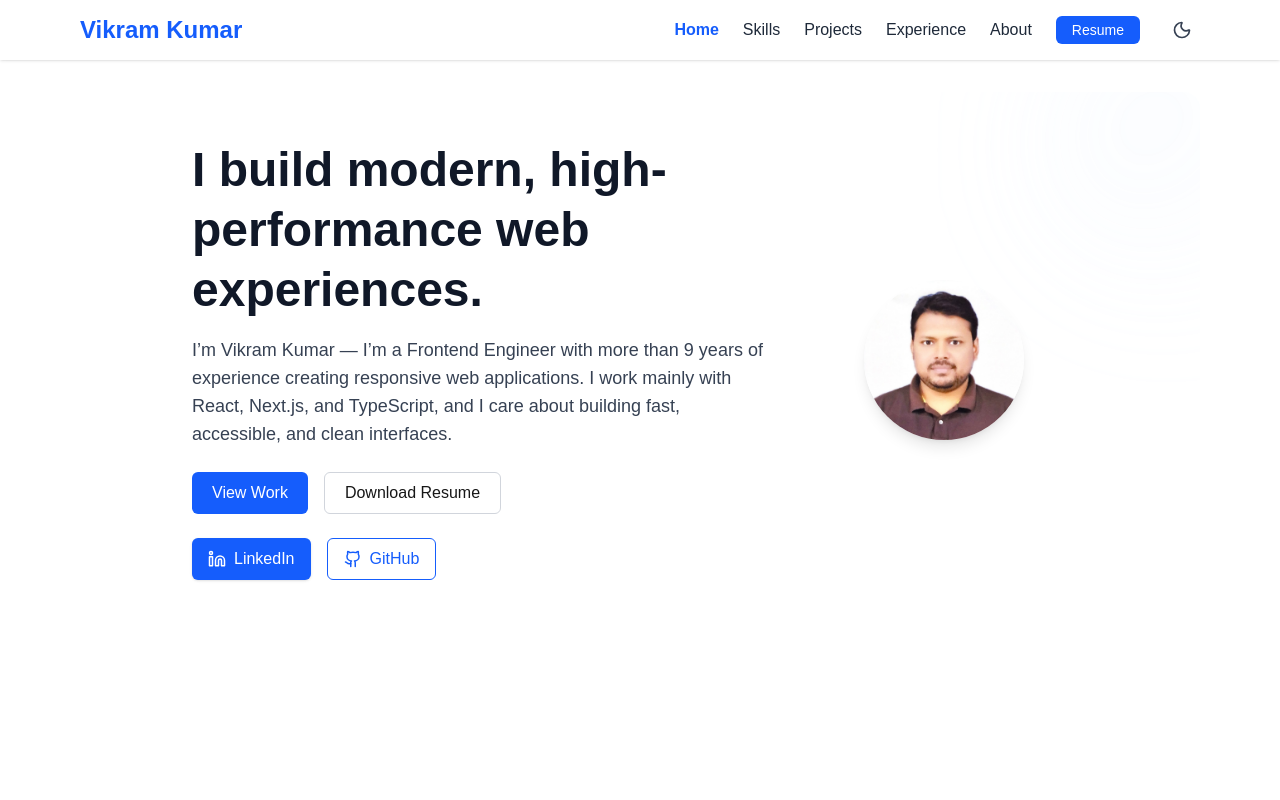
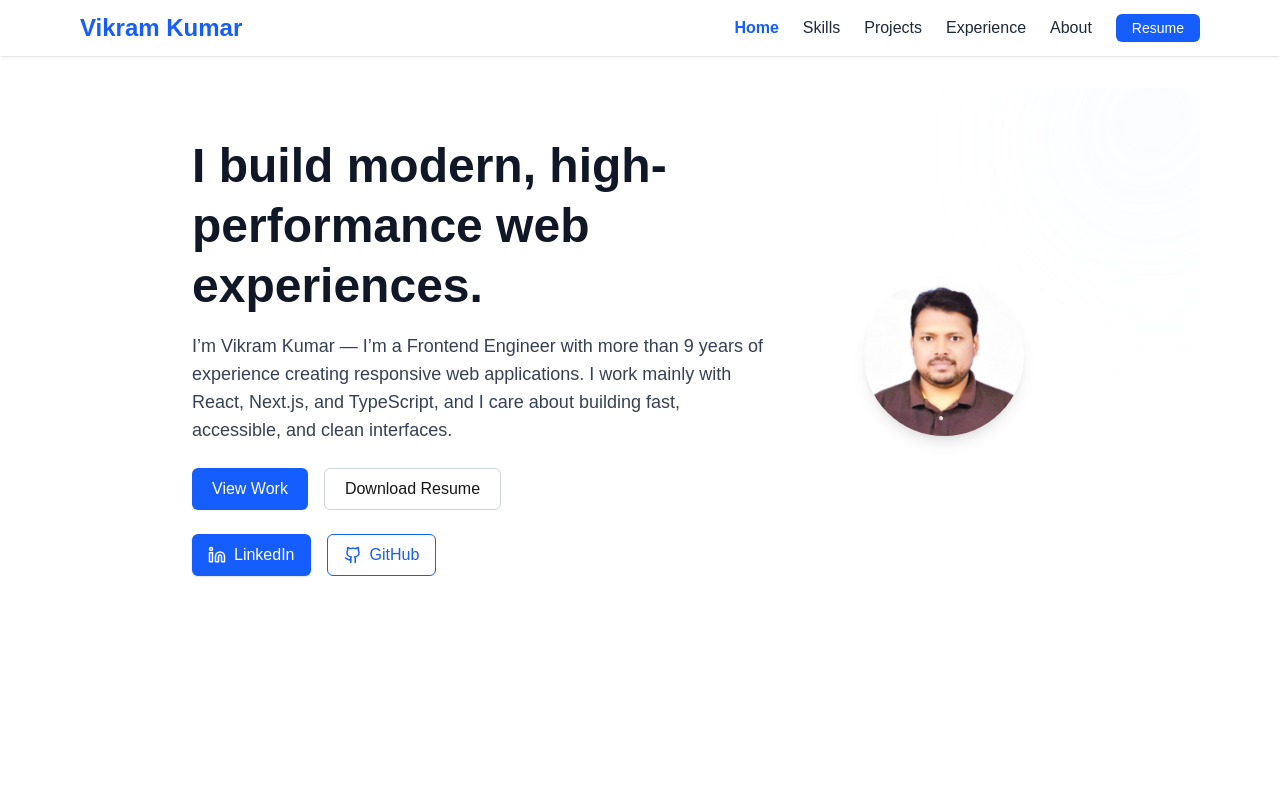
Before and after one commit to vik-rama23/Vikram-portfolio, a Next.js app: page / in a window 1280 px wide. Shown: the top 800 px of the page. Built offline with nearby package versions, Linux system fonts and the light colour scheme.

Commit message:
new changes

```diff
--- a/components/Navbar.tsx
+++ b/components/Navbar.tsx
@@ -58,12 +58,12 @@ export default function Navbar() {
             </li>
           </ul>
 
-          <ThemeToggle />
+          {/* <ThemeToggle /> */}
         </div>
 
         {/* Mobile menu button */}
         <div className="md:hidden flex items-center gap-3">
-          <ThemeToggle />
+          {/* <ThemeToggle /> */}
           <button
             onClick={() => setMenuOpen((s) => !s)}
             className="p-2 rounded-md hover:bg-gray-100 dark:hover:bg-gray-800 transition"
```
